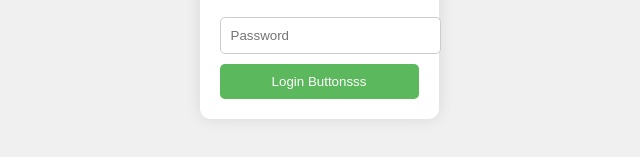
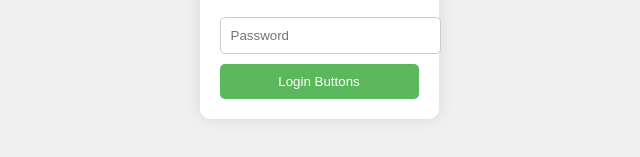
Before and after one commit to Shashankgowdasp/User-Login-CICD, a plain HTML site: page User Login/index.html in a window 1280 px wide. Shown: the part 417-574 px from the top of the page, 321-961 px from the left. Drawn offline with Linux system fonts and the light colour scheme.

Commit message:
Update index.html after docker initial

```diff
--- a/User Login/index.html
+++ b/User Login/index.html
@@ -12,7 +12,7 @@
         <form id="loginForm">
             <input type="text" placeholder="Username" id="username" required><br>
             <input type="password" placeholder="Password" id="password" required><br>
-            <button type="submit">Login Buttonsss</button>
+            <button type="submit">Login Buttons</button>
         </form>
     </div>
     <script src="app.js"></script>
```
